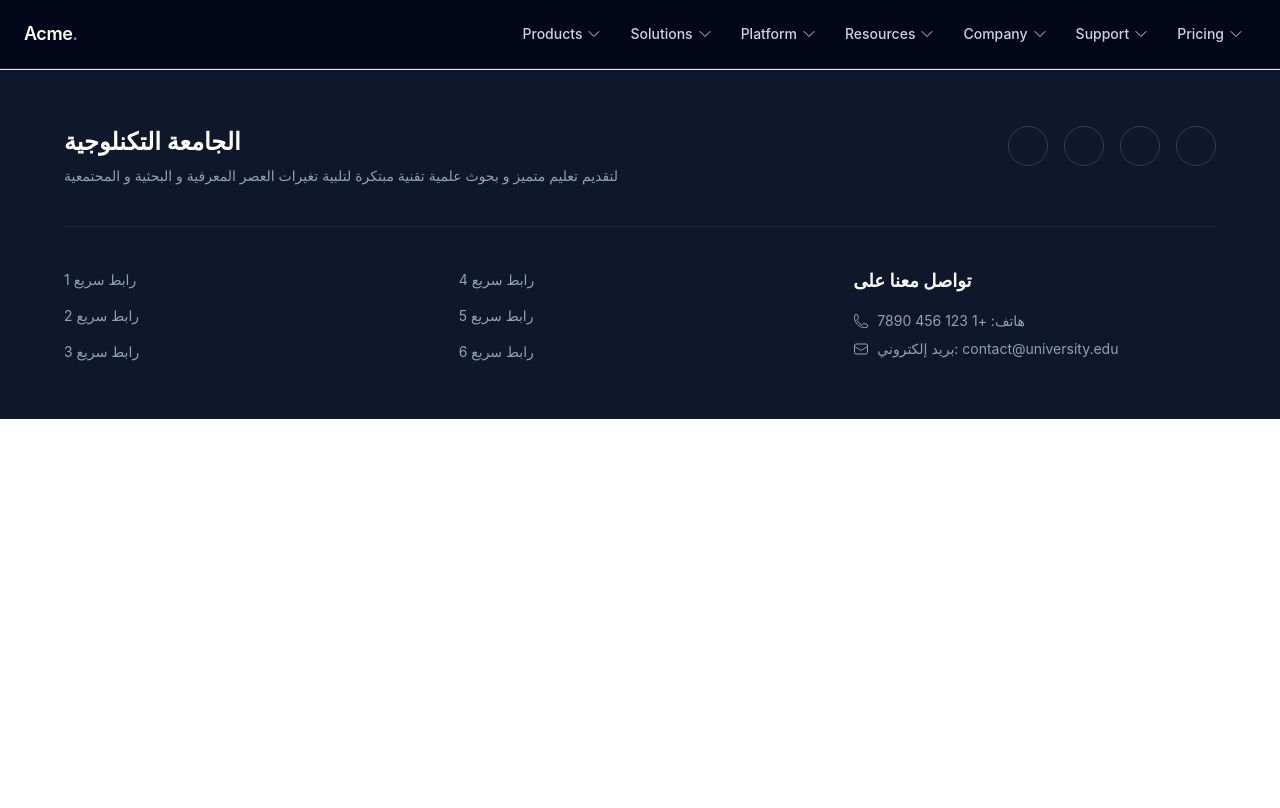
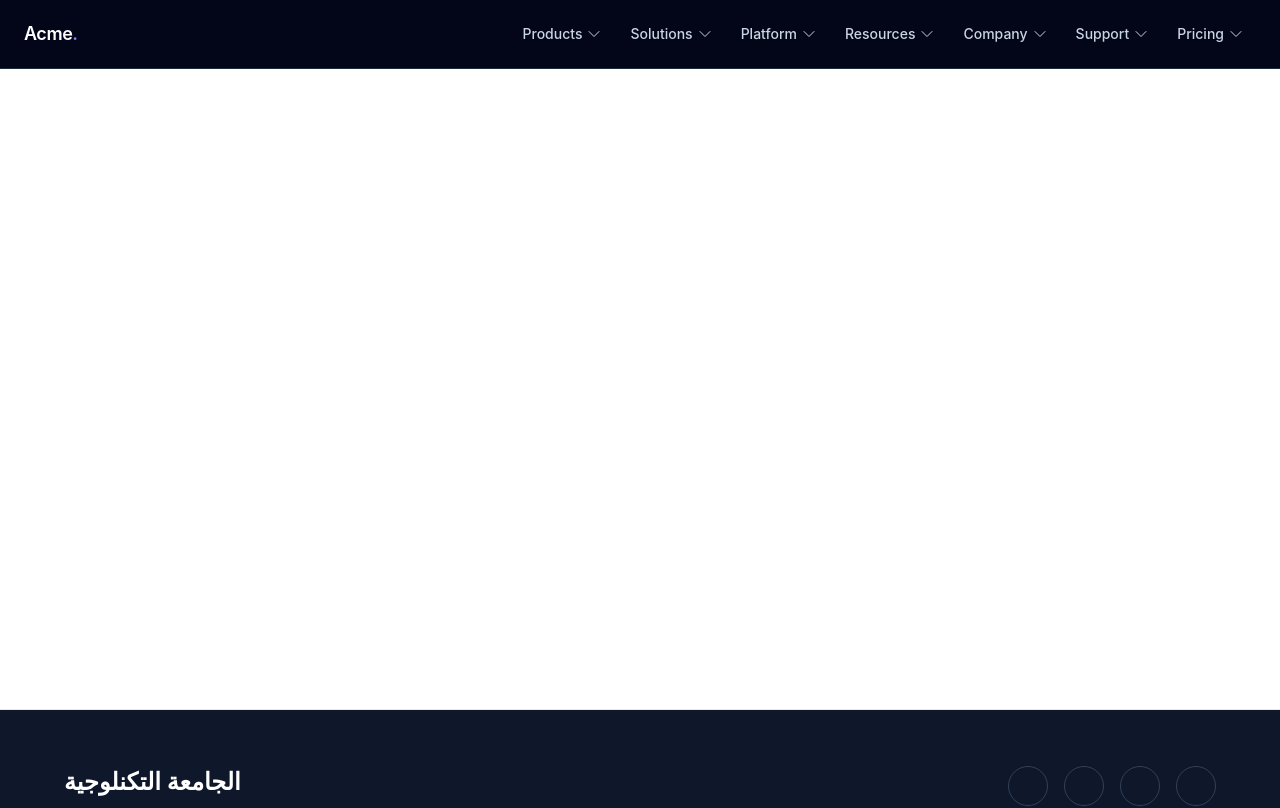
Before and after one commit to A1iHassan/University-platform, a React (Vite) app in the folder frontend2/: page / in a window 1280 px wide. Shown: the top 808 px of the page. Built offline with nearby package versions, Linux system fonts and the light colour scheme.

Commit message:
structured home page

```diff
--- /dev/null
+++ b/frontend2/src/components/cardsSection.tsx
@@ -0,0 +1,9 @@
+const CardsSection = () => {
+
+	return (
+		<section className="">
+		</section>
+	);
+}
+
+export default CardsSection;
--- /dev/null
+++ b/frontend2/src/components/contacts.tsx
@@ -0,0 +1,9 @@
+const Contacts = () => {
+
+	return (
+		<section className="">
+		</section>
+	);
+}
+
+export default Contacts;
--- /dev/null
+++ b/frontend2/src/components/faculties.tsx
@@ -0,0 +1,9 @@
+const Faculties = () => {
+
+	return (
+		<section className="">
+		</section>
+	);
+}
+
+export default Faculties;
--- /dev/null
+++ b/frontend2/src/components/heroSection.tsx
@@ -0,0 +1,10 @@
+const HeroSection = () => {
+
+	return (
+		<section className="h-[80svh] w-full">
+
+		</section>
+	);
+}
+
+export default HeroSection;
--- /dev/null
+++ b/frontend2/src/components/news.tsx
@@ -0,0 +1,9 @@
+const News = () => {
+
+	return (
+		<section className="">
+		</section>
+	);
+}
+
+export default News;
--- a/frontend2/src/main.tsx
+++ b/frontend2/src/main.tsx
@@ -3,12 +3,13 @@ import { createRoot } from 'react-dom/client'
 import './index.css'
 import { createBrowserRouter, RouterProvider } from 'react-router'
 import MainLayout from './layouts/mainLayout'
+import HomePage from './pages/homePage'
 
 const router = createBrowserRouter([
 	{
 		element: <MainLayout />,
 		children: [
-			{ path: "/", element: <></> },
+			{ path: "/", element: <HomePage /> },
 			{ path: "/aboutus", element: <></> },
 			{ path: "/president", element: <></> },
 			{ path: "/applications", element: <></> },
--- a/frontend2/src/pages/homePage.tsx
+++ b/frontend2/src/pages/homePage.tsx
@@ -0,0 +1,20 @@
+import CardsSection from "../components/cardsSection";
+import Contacts from "../components/contacts";
+import Faculties from "../components/faculties";
+import HeroSection from "../components/heroSection";
+import News from "../components/news";
+
+const HomePage = () => {
+
+	return (
+		<section className="">
+		  <HeroSection />
+		  <CardsSection />
+		  <Faculties />
+		  <News />
+		  <Contacts />
+		</section>
+	);
+}
+
+export default HomePage;
```
